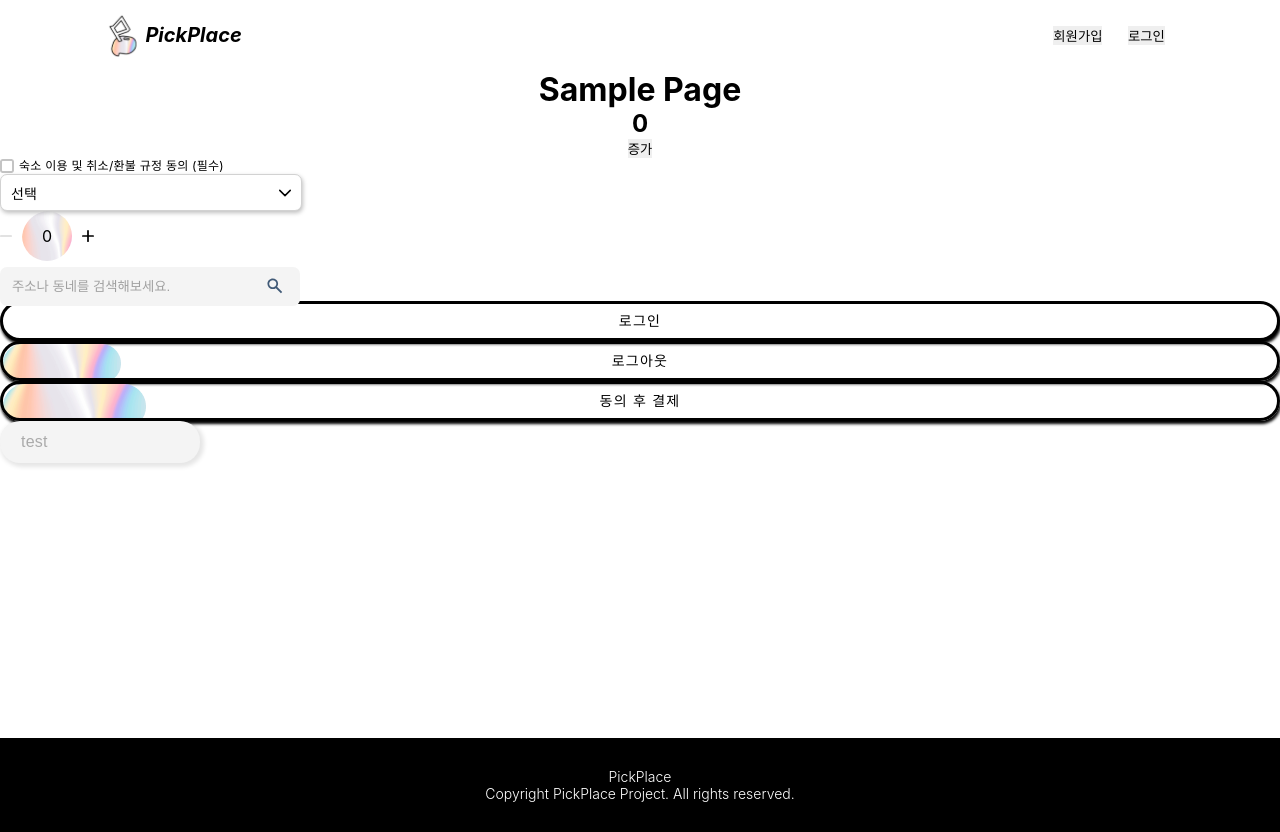
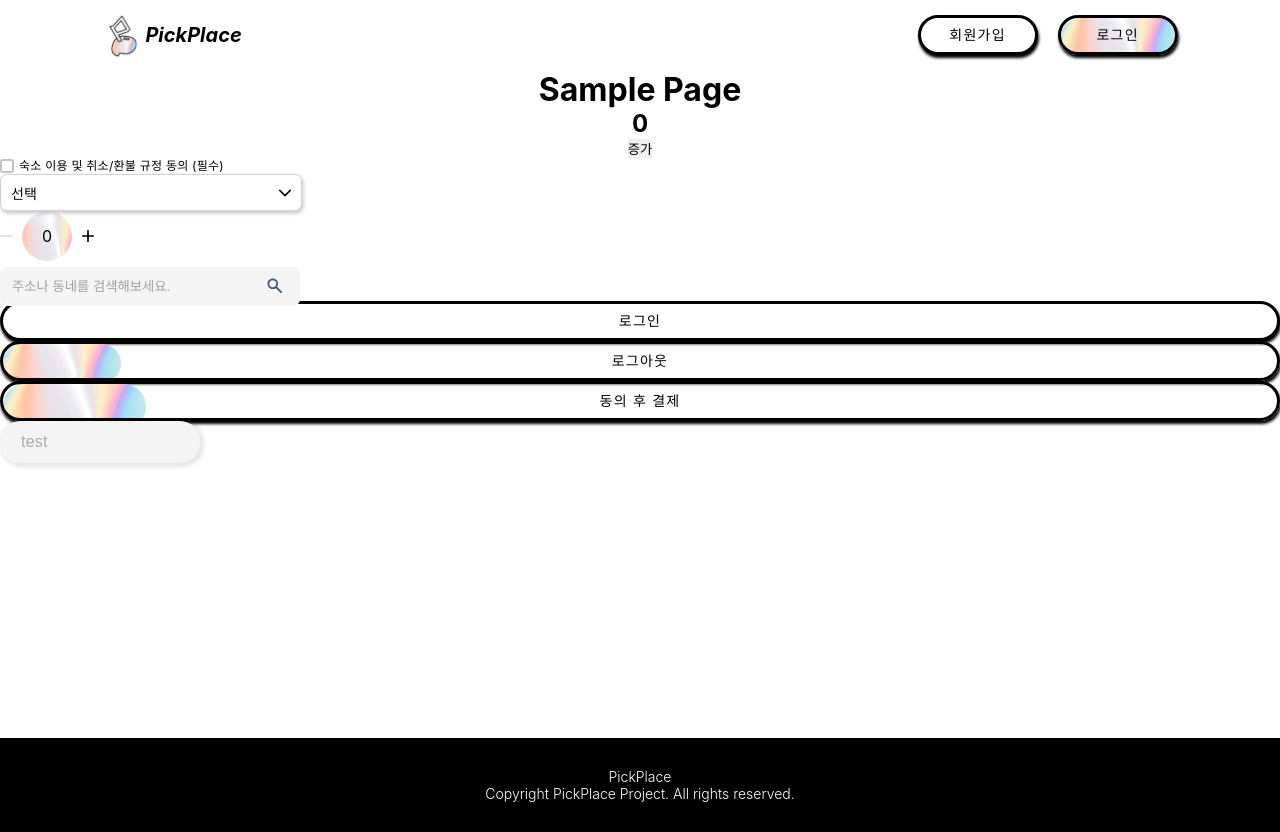
Before and after one commit to KangHayeonn/pickplace-client, a React (Create React App) app in the folder front/: page /sample in a window 1280 px wide. Built offline with nearby package versions, Linux system fonts and the light colour scheme.

Commit message:
[UPDATE] : Header 버튼 공통 컴포넌트 적용

```diff
--- a/front/src/components/layout/Header.tsx
+++ b/front/src/components/layout/Header.tsx
@@ -1,23 +1,28 @@
 import React from 'react';
+import { useNavigate } from 'react-router-dom';
 import logo from '../../assets/images/logo.svg';
 import '../../styles/components/layout/header.scss';
-import { useNavigate } from 'react-router-dom';
+import TextButton from '../common/TextButton';
 
 const Header = () => {
   const navigate = useNavigate();
   return (
     <div className="header">
-      <div className="logo" onClick={() => navigate('./')}>
+      <div className="logo" onClick={() => navigate('/')}>
         <img src={logo}></img>
         <h1>PickPlace</h1>
       </div>
       <div className="buttons">
-        <button className="button signup" onClick={() => navigate('./signup')}>
-          회원가입
-        </button>
-        <button className="button login" onClick={() => navigate('./login')}>
-          로그인
-        </button>
+        <div className="button">
+          <TextButton text="회원가입" onClick={() => navigate('/signup')} />
+        </div>
+        <div className="button">
+          <TextButton
+            text="로그인"
+            classType="secondary short"
+            onClick={() => navigate('/login')}
+          />
+        </div>
       </div>
     </div>
   );
--- a/front/src/styles/components/layout/header.scss
+++ b/front/src/styles/components/layout/header.scss
@@ -29,7 +29,11 @@
         justify-content : end;
         margin-right: 8vw;
         .button{
-            margin : 0 1vw;
+            width: 120px;
+
+            &:first-child {
+                margin-right: 20px;
+            }
         }
     }
 }
```
